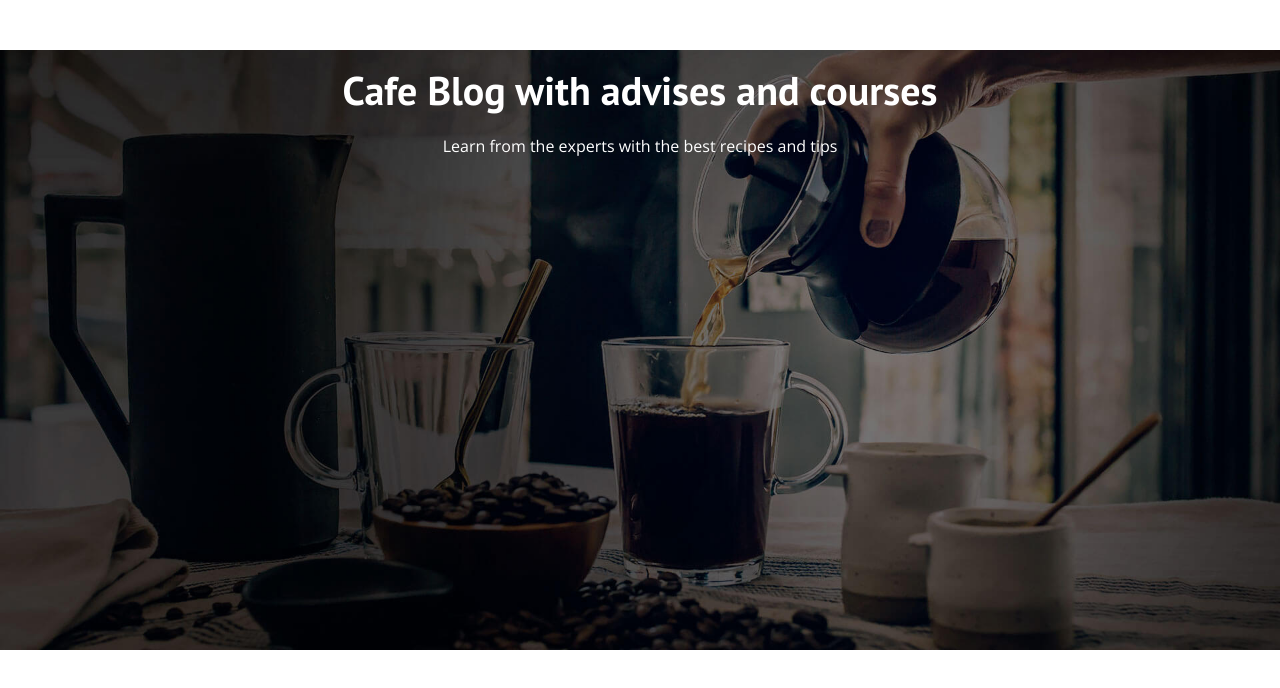
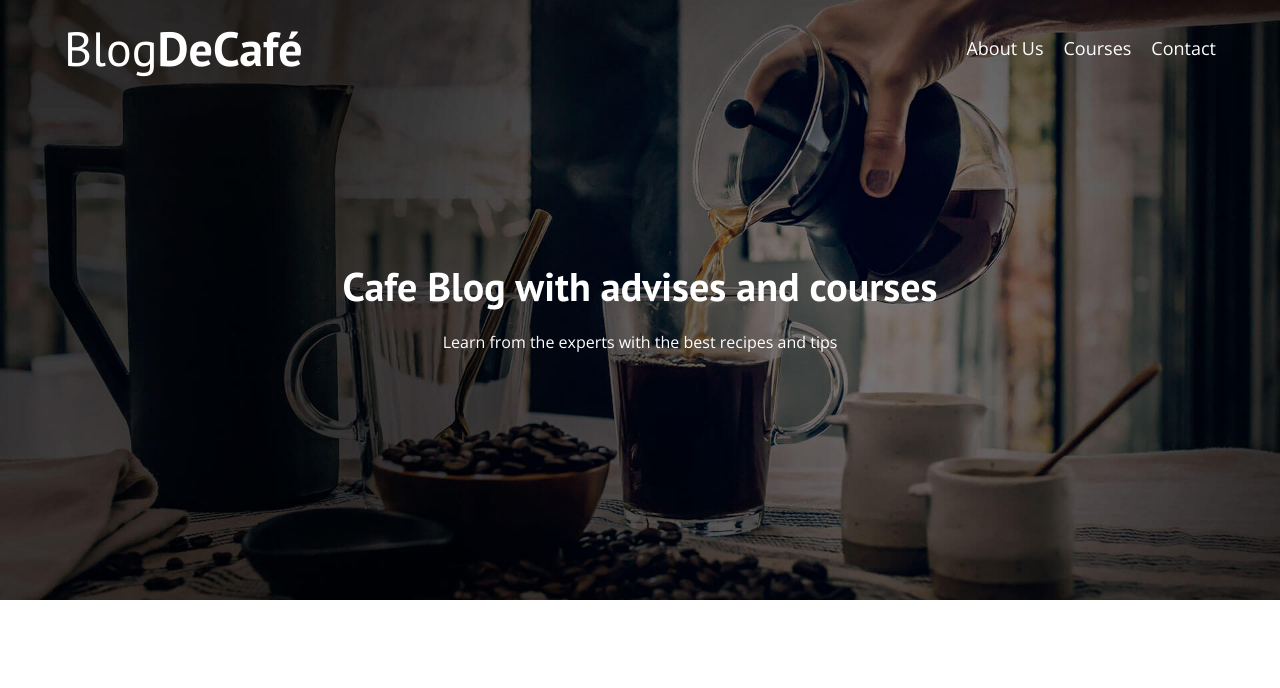
Before and after one commit to luisjavierluna/CafeBlog, an Angular app: page / in a window 1280 px wide. Shown: the top 688 px of the page. Built offline with nearby package versions, Linux system fonts and the light colour scheme.

Commit message:
85. CSS al Header

```diff
--- a/src/app/app.component.html
+++ b/src/app/app.component.html
@@ -1,4 +1,19 @@
 <header class="header">
+
+  <div class="container">
+    <div class="bar">
+      <a class="logo" href="index.html">
+        <h1 class="logo__name no-margin center-text">Blog<span class="logo__bold">DeCafé</span></h1>
+      </a>
+
+      <nav class="navigation">
+        <a href="us.html" class="navigation__link">About Us</a>
+        <a href="courses.html" class="navigation__link">Courses</a>
+        <a href="contact.html" class="navigation__link">Contact</a>
+      </nav>
+    </div>
+  </div>
+
   <div class="header__text">
     <h2 class="no-margin">Cafe Blog with advises and courses</h2>
     <p class="no-margin">Learn from the experts with the best recipes and tips</p>
--- a/src/styles.css
+++ b/src/styles.css
@@ -84,3 +84,43 @@ img {
     color: var(--white);
     margin-top: 5rem;
 }
+
+@media (min-width: 768px) {
+    .header__text {
+        margin-top: 15rem;
+    }
+}
+
+@media (min-width: 768px) {
+    .bar {
+        display: flex;
+        justify-content: space-between;
+        align-items: center;
+    }
+}
+
+.logo {
+    color: var(--white);
+}
+
+.logo__name {
+    font-weight: normal;
+}
+
+.logo__bold {
+    font-weight: bold;
+}
+
+@media (min-width: 768px) {
+    .navigation {
+        display: flex;
+        gap: 2rem;
+    }
+}
+
+.navigation__link {
+    display: block;
+    text-align: center;
+    font-size: 1.8rem;
+    color: var(--white);
+}
```
